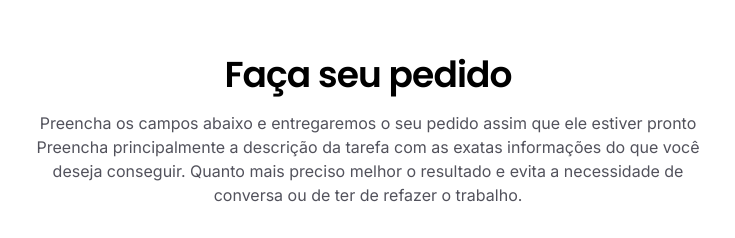
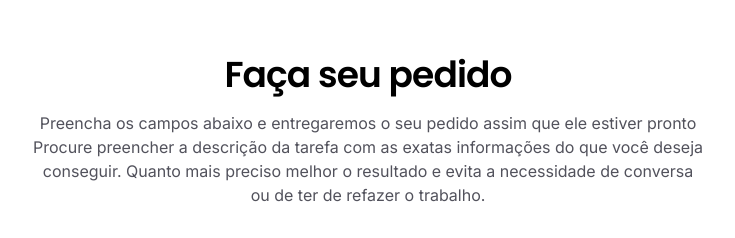
Before and after one commit to LacerThiago/Baark-Site-1.0, a website: page index.html in a window 1280 px wide. Shown: the part 1640-1878 px from the top of the page, without its empty margins (272-1007 px from the left). Drawn offline with nearby package versions, Linux system fonts and the light colour scheme.

Commit message:
Update index.html

```diff
--- a/index.html
+++ b/index.html
@@ -303,7 +303,7 @@
             Preencha os campos abaixo e entregaremos o seu pedido assim que ele estiver pronto
           </p>
         <p class ="text-zinc-600">
-          Preencha principalmente a descrição da tarefa com as exatas informações do que você deseja conseguir. Quanto mais preciso melhor o resultado e evita a necessidade de conversa ou de ter de refazer o trabalho.
+          Procure preencher a descrição da tarefa com as exatas informações do que você deseja conseguir. Quanto mais preciso melhor o resultado e evita a necessidade de conversa ou de ter de refazer o trabalho.
         </p>
         </div>
 
```
